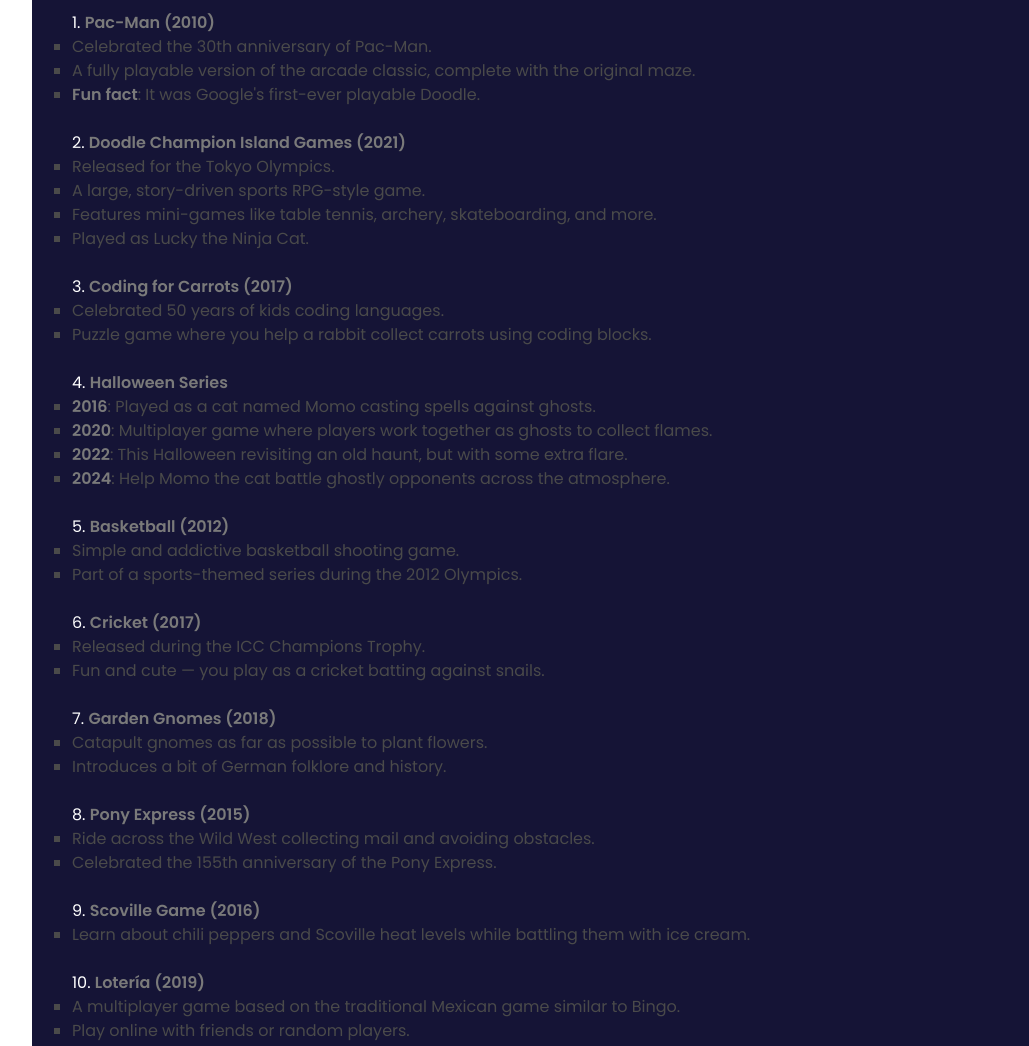
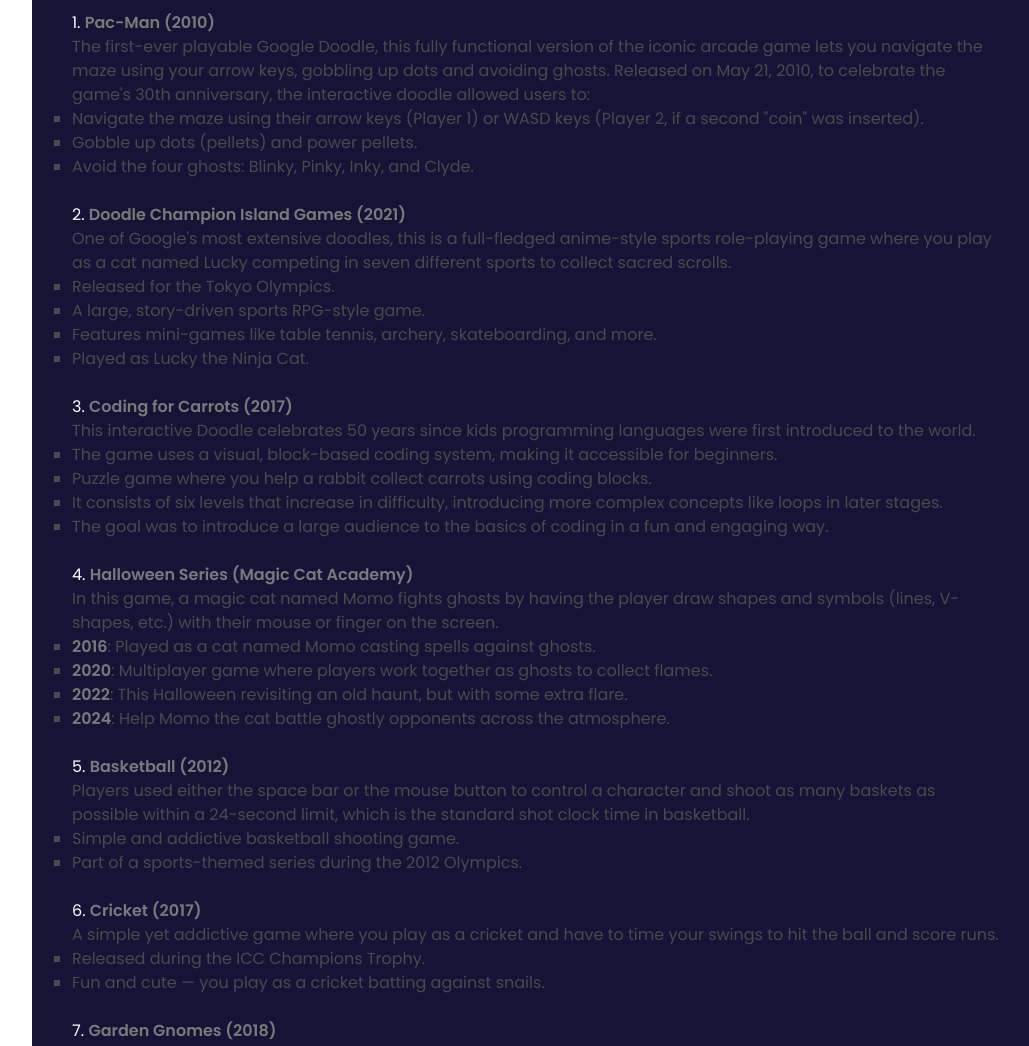
Before and after one commit to pramuwaskito/populardoodlegames.com, a plain HTML site: page index.html in a window 1280 px wide. Shown: the part 2440-3486 px from the top of the page, without its empty margins (238-1267 px from the left). Drawn offline with Linux system fonts and the light colour scheme; a script that the page names is missing.

Commit message:
Update index.html

```diff
--- a/index.html
+++ b/index.html
@@ -617,13 +617,16 @@ If you’re feeling bored or want a distraction after focusing on your work, Her
 Some of the most popular options range from classic arcade throwbacks to unique, themed adventures and memorable interactive Google Doodle games enjoyed over the years include:
 <br><br>
 <h4>1. <strong >Pac-Man (2010)</strong></h4>
+The first-ever playable Google Doodle, this fully functional version of the iconic arcade game lets you navigate the maze using your arrow keys, gobbling up dots and avoiding ghosts.
+Released on May 21, 2010, to celebrate the game's 30th anniversary, the interactive doodle allowed users to:
 <ul>
-<li>Celebrated the 30th anniversary of Pac-Man.</li>
-<li>A fully playable version of the arcade classic, complete with the original maze.</li>
-<li><strong>Fun fact</strong>: It was Google's first-ever playable Doodle.</li>
+<li>Navigate the maze using their arrow keys (Player 1) or WASD keys (Player 2, if a second "coin" was inserted).</li>
+<li>Gobble up dots (pellets) and power pellets.</li>
+<li>Avoid the four ghosts: Blinky, Pinky, Inky, and Clyde.</li>
 </ul>
 <br>
 <h4>2. <strong>Doodle Champion Island Games (2021)</strong></h4>
+One of Google's most extensive doodles, this is a full-fledged anime-style sports role-playing game where you play as a cat named Lucky competing in seven different sports to collect sacred scrolls.
 <ul>
 <li>Released for the Tokyo Olympics.</li>
 <li>A large, story-driven sports RPG-style game.</li>
@@ -632,12 +635,16 @@ Some of the most popular options range from classic arcade throwbacks to unique,
 </ul>
 <br>
 <h4>3. <strong>Coding for Carrots (2017)</strong></h4>
+This interactive Doodle celebrates 50 years since kids programming languages were first introduced to the world.
 <ul>
-<li>Celebrated 50 years of kids coding languages.</li>
+<li>The game uses a visual, block-based coding system, making it accessible for beginners.</li>
 <li>Puzzle game where you help a rabbit collect carrots using coding blocks.</li>
+<li>It consists of six levels that increase in difficulty, introducing more complex concepts like loops in later stages.</li>
+<li>The goal was to introduce a large audience to the basics of coding in a fun and engaging way. </li>
 </ul>
 <br>
-<h4>4. <strong>Halloween Series</strong></h4>
+<h4>4. <strong>Halloween Series (Magic Cat Academy)</strong></h4>
+In this game, a magic cat named Momo fights ghosts by having the player draw shapes and symbols (lines, V-shapes, etc.) with their mouse or finger on the screen.
 <ul>
 <li><strong>2016</strong>: Played as a cat named Momo casting spells against ghosts.</li>
 <li><strong>2020</strong>: Multiplayer game where players work together as ghosts to collect flames.</li>
@@ -646,35 +653,42 @@ Some of the most popular options range from classic arcade throwbacks to unique,
 </ul>
 <br>
 <h4>5. <strong>Basketball (2012)</strong></h4>
+Players used either the space bar or the mouse button to control a character and shoot as many baskets as possible within a 24-second limit, which is the standard shot clock time in basketball.
 <ul>
 <li>Simple and addictive basketball shooting game.</li>
 <li>Part of a sports-themed series during the 2012 Olympics.</li>
 </ul>
 <br>
 <h4>6. <strong>Cricket (2017)</strong></h4>
+A simple yet addictive game where you play as a cricket and have to time your swings to hit the ball and score runs.
 <ul>
 <li>Released during the ICC Champions Trophy.</li>
 <li>Fun and cute — you play as a cricket batting against snails.</li>
 </ul>
 <br>
 <h4>7. <strong>Garden Gnomes (2018)</strong></h4>
+To celebrate Garden Day in Germany, this game involves launching gnomes from a trebuchet to see how far they can fly and plant flowers.
 <ul>
 <li>Catapult gnomes as far as possible to plant flowers.</li>
 <li>Introduces a bit of German folklore and history.</li>
 </ul>
 <br>
 <h4>8. <strong>Pony Express (2015)</strong></h4>
+Marking the 155th anniversary of the mail service, players use arrow keys to navigate a horse and rider across the Old West, collecting mail and dodging obstacles like cacti and rocks.
 <ul>
 <li>Ride across the Wild West collecting mail and avoiding obstacles.</li>
 <li>Celebrated the 155th anniversary of the Pony Express.</li>
 </ul>
 <br>
-<h4>9. <strong>Scoville Game (2016)</strong></h4>
+<h4>9. <strong>Birth of Hip Hop(2017)</strong></h4>
+This musical doodle celebrates the birth of hip-hop by providing interactive turntables where users can mix samples from classic tracks and allowed users to engage in activities like DJing and learning about the four elements of hip hop.
 <ul>
-<li>Learn about chili peppers and Scoville heat levels while battling them with ice cream.</li>
+<li>The game is divided into several mini-games where you can scratch records, create graffiti art, and perform breakdancing moves.</li>
+<li>It educates players about the history of hip hop, including its founding pioneers, through animations and narration by hip hop icon Fab 5 Freddy.</li>
 </ul>
 <br>
 <h4>10. <strong>Lotería (2019)</strong></h4>
+This digital version of the traditional Mexican card game allows for multiplayer sessions against friends or random opponents, playing much like bingo.
 <ul>
 <li>A multiplayer game based on the traditional Mexican game similar to Bingo.</li>
 <li>Play online with friends or random players.</li>
@@ -685,6 +699,9 @@ They’re interactive games or puzzles that users can solve—and some are so fu
 Over the years, Google Doodles Games inspire us with new interactive adventures that have become a beloved and anticipated feature that brings joy, entertainment, and educational value to users worldwide.
 <br>
 The Popular Google Doodle Games continue to surprise and delight, blending nostalgia with creativity. It seems that Google understands how bored we are, and they’re trying to do us a banish boredom.
+<br>
+Have you ever tried any of the Google Doodle games? Something fun is always waiting on your screen!
+
 		</div>
 		</div>
 	</div>
```
